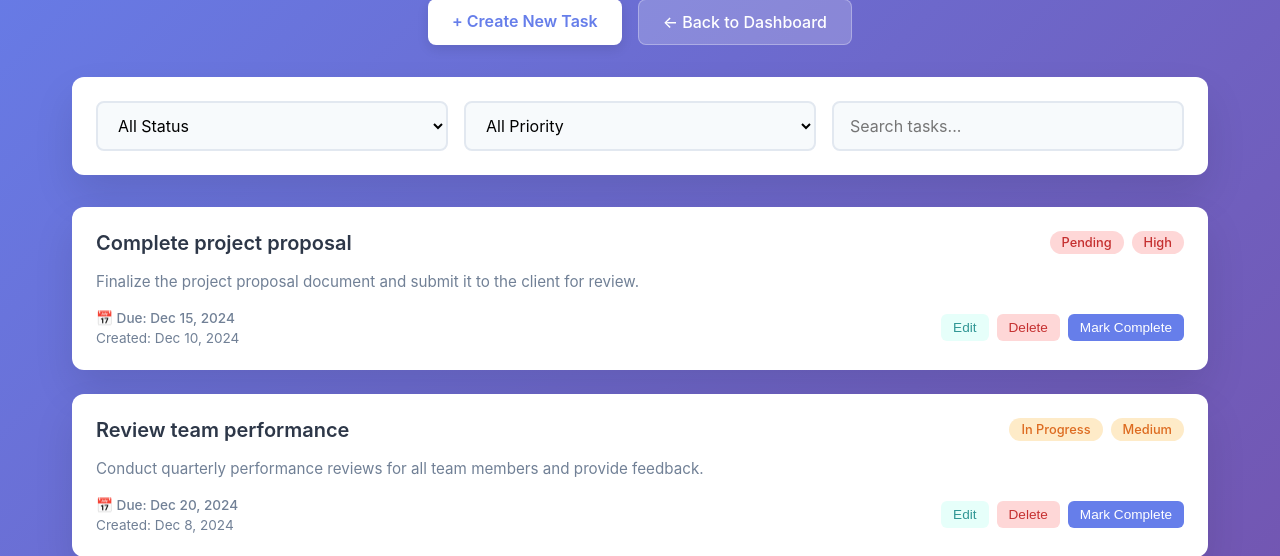
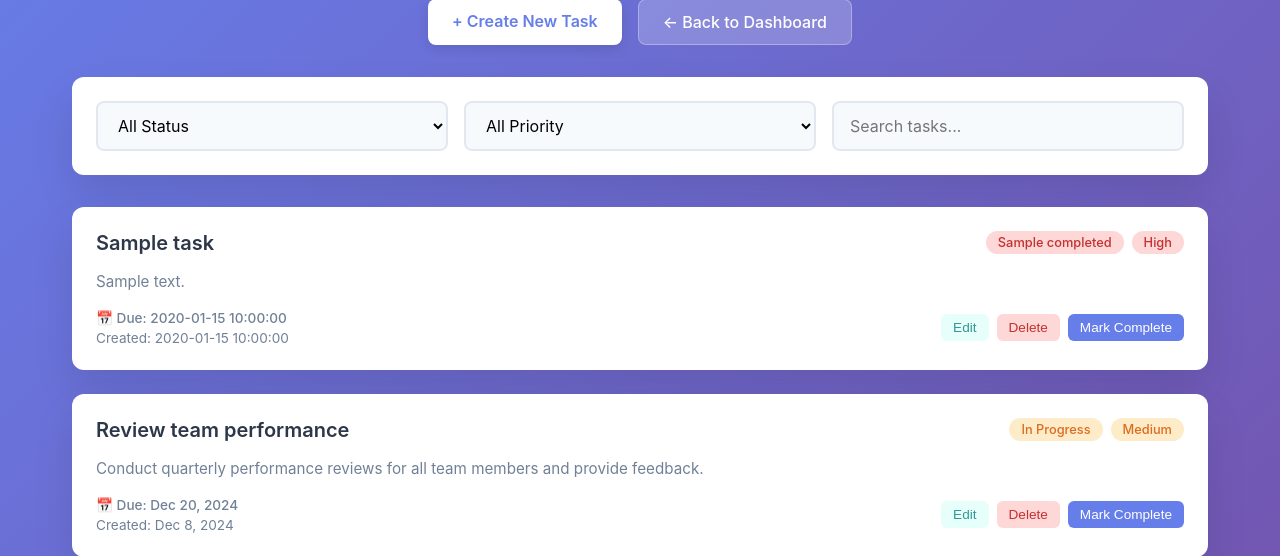
Before and after one commit to rtrinu/Personal-Task-Manager, a Flask app: template templates/all-tasks.html in a window 1280 px wide. Shown: the part 190-746 px from the top of the page. Run offline with Flask 3, Linux system fonts and the light colour scheme; the template is opened without the code that fills it: most values are stand-ins (such as "Sample title", 1, 10 or a date in 2020).

Commit message:
added tasks from database to all task page, added highlighted priority

```diff
--- a/app.py
+++ b/app.py
@@ -84,7 +84,9 @@ def all_tasks():
     if 'user_id' not in session:
         return redirect(url_for('auth_routes.login_form'))
     tasks = display_tasks()
-    return render_template('all-tasks.html', tasks=tasks)
+    user_id = session['user_id']
+    fullname = db_actions.get_fullname_by_id(user_id)
+    return render_template('all-tasks.html', tasks=tasks, fullname=fullname)
 
 
 @app.route('/logout')
--- a/templates/all-tasks.html
+++ b/templates/all-tasks.html
@@ -54,19 +54,22 @@
             <!-- Tasks List -->
             <div class="tasks-list">
                 <!-- Task Item 1 -->
+                {% for task in tasks %}
                 <div class="task-card">
                     <div class="task-header">
-                        <h3 class="task-title">Complete project proposal</h3>
+                        <h3 class="task-title">{{task.title}}</h3>
                         <div class="task-badges">
-                            <span class="task-status pending">Pending</span>
-                            <span class="task-priority high">High</span>
+                            <span class="task-status pending">{{task.completed}}</span>
+                            <span class="task-priority {% if task.priority == 0 %}low{% elif task.priority == 1 %}medium{% else %}high{% endif %}">
+                                {% if task.priority == 0 %}Low{% elif task.priority == 1 %}Medium{% else %}High{% endif %}
+                            </span>
                         </div>
                     </div>
-                    <p class="task-description">Finalize the project proposal document and submit it to the client for review.</p>
+                    <p class="task-description">{{task.description}}</p>
                     <div class="task-footer">
                         <div class="task-meta">
-                            <span class="task-date">📅 Due: Dec 15, 2024</span>
-                            <span class="task-created">Created: Dec 10, 2024</span>
+                            <span class="task-date">📅 Due: {{task.due_date}}</span>
+                            <span class="task-created">Created: {{task.created_at}}</span>
                         </div>
                         <div class="task-actions">
                             <button class="action-btn edit">Edit</button>
@@ -75,6 +78,7 @@
                         </div>
                     </div>
                 </div>
+                {% endfor %}
 
                 <!-- Task Item 2 -->
                 <div class="task-card">
--- a/templates/dashboard.html
+++ b/templates/dashboard.html
@@ -61,8 +61,7 @@
                                 <span class="task-date">Due: {{ task.due_date }}</span>
                             </div>
                             <div class="task-right">
-                                <span class="task-priority
-                                    {% if task.priority == 0 %}low{% elif task.priority == 1 %}medium{% else %}high{% endif %}">
+                                <span class="task-priority">
                                     {% if task.priority == 0 %}Low{% elif task.priority == 1 %}Medium{% else %}High{% endif %}
                                 </span>
                                 <span class="task-status {{ task.status }}">{{ task.status|capitalize }}</span>
```
